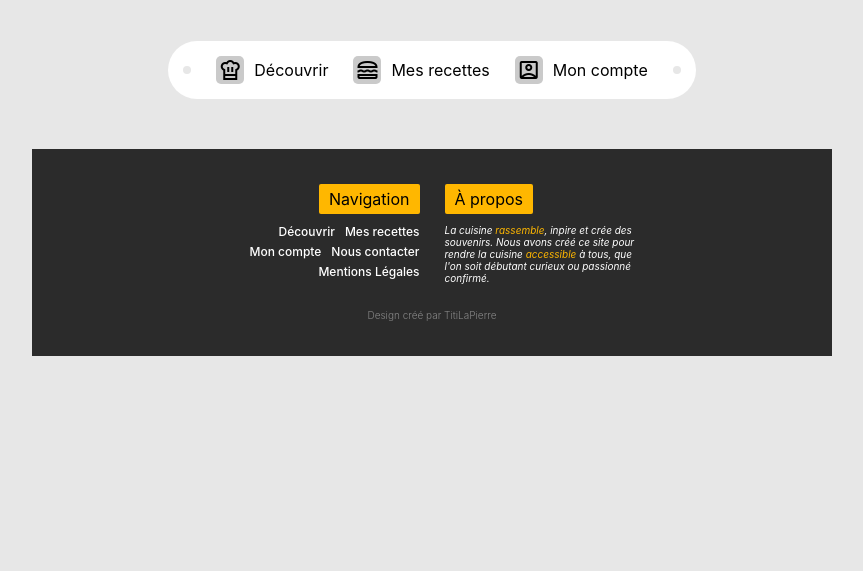
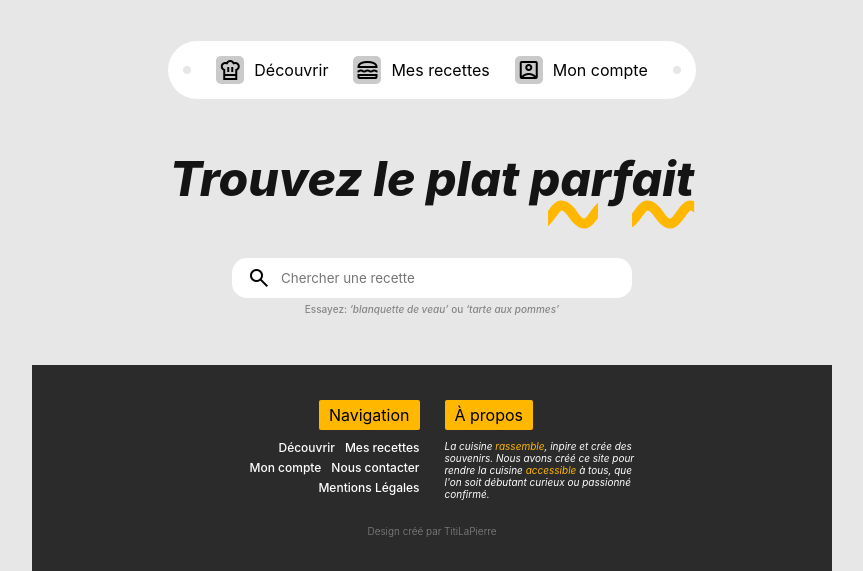
Before and after one commit to ParzivalPy/SITE-CUISINE-v2, a PHP site: page / in a window 1280 px wide. Shown: the top 571 px of the page, without its empty margins (208-1071 px from the left). Run offline with PHP 8.4, Linux system fonts and the light colour scheme.

Commit message:
Ajout du titre et de la barre de recherche

```diff
--- a/assets/css/style.css
+++ b/assets/css/style.css
@@ -161,3 +161,72 @@ footer .design_dedicate {
     font-weight: 300;
     line-height: normal;
 }
+
+/* PAGES */
+
+h1 {
+    color: var(--Black, #141414);
+    text-align: center;
+    font-size: 48px;
+    font-style: italic;
+    font-weight: 800;
+    line-height: normal;
+}
+
+h1 span {
+    color: var(--Black, #141414);
+    font-size: 48px;
+    font-style: italic;
+    font-weight: 800;
+    line-height: normal;
+    text-decoration-line: underline;
+    text-decoration-style: wavy;
+    text-decoration-skip-ink: auto;
+    text-decoration-color: #FFB700;
+    text-decoration-thickness: 20%;
+    text-underline-offset: auto;
+    text-underline-position: from-font;
+}
+
+/* BARRE DE RECHERCHE */
+
+div.search {
+    display: flex;
+    flex-direction: column;
+    align-items: center;
+    gap: 5px;
+}
+
+div.search .bar {
+    display: flex;
+    width: 400px;
+    padding: 8px 15px;
+    align-items: center;
+    gap: 10px;
+    border-radius: 15px;
+    background-color: #FFFFFF;
+}
+
+div.search .bar input {
+    width: 336px;
+    border: none;
+    font-family: 'Inter';
+    outline: none
+}
+
+div.search .examples {
+    color: #868686;
+    text-align: center;
+    font-size: 10px;
+    font-style: normal;
+    font-weight: 500;
+    line-height: normal;
+}
+
+div.search .examples span {
+    color: var(--Gray, #868686);
+    font-size: 10px;
+    font-style: italic;
+    font-weight: 500;
+    line-height: normal;
+}
--- a/index.php
+++ b/index.php
@@ -11,6 +11,19 @@
     <?php
     include_once("includes/navbar.php");
     ?>
+
+    <h1>Trouvez le plat <span>parfait</span></h1>
+
+    <div class="search">
+        <div class="bar">
+            <span class="material-symbols-outlined">search</span>
+            <input type="text" placeholder="Chercher une recette">
+        </div>
+        <div class="examples">
+            Essayez: <span>‘blanquette de veau’</span> ou <span>‘tarte aux pommes’</span>
+        </div>
+    </div>
+
     <?php
     include_once("includes/footer.php");
     ?>
```
